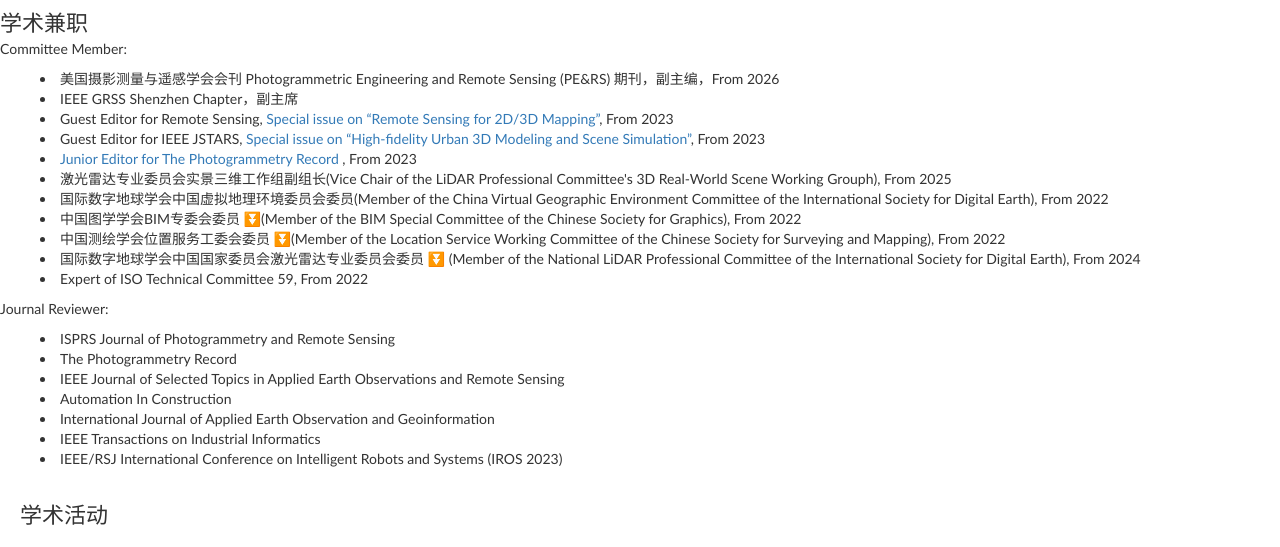
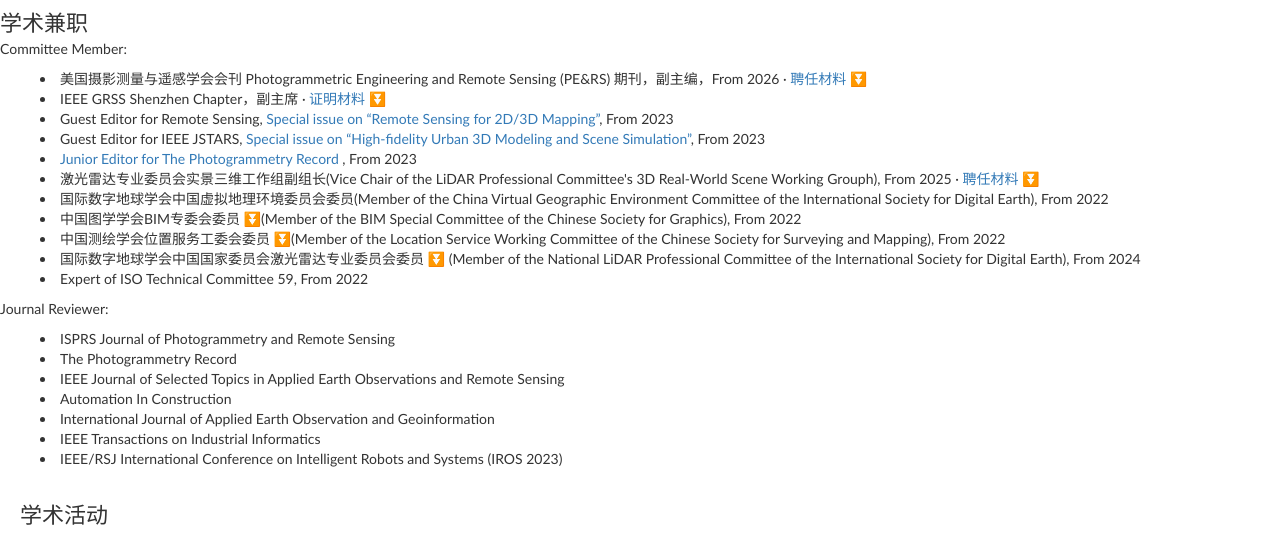
Before and after one commit to tangshengjun/GroupSitewithdoc, a plain HTML site: page index.html in a window 1280 px wide. Shown: the part 7743-8290 px from the top of the page. Drawn offline with Linux system fonts and the light colour scheme.

Commit message:
Add appointment document links

```diff
--- a/index.html
+++ b/index.html
@@ -823,12 +823,12 @@
               </p>
               <p>
                 <ul>
-	          <li style="list-style-position:inside;margin:0;padding:0;text-align:left;">美国摄影测量与遥感学会会刊 Photogrammetric Engineering and Remote Sensing (PE&amp;RS) 期刊，副主编，From 2026</li>
-		    <li style="list-style-position:inside;margin:0;padding:0;text-align:left;">IEEE GRSS Shenzhen Chapter，副主席</li>
+	          <li style="list-style-position:inside;margin:0;padding:0;text-align:left;">美国摄影测量与遥感学会会刊 Photogrammetric Engineering and Remote Sensing (PE&amp;RS) 期刊，副主编，From 2026 · <a href="https://www.kdocs.cn/l/chBq9HEXaZDQ">聘任材料 ⏬</a></li>
+		    <li style="list-style-position:inside;margin:0;padding:0;text-align:left;">IEEE GRSS Shenzhen Chapter，副主席 · <a href="https://www.kdocs.cn/l/cjhqFd1GNBF8">证明材料 ⏬</a></li>
 		    <li style="list-style-position:inside;margin:0;padding:0;text-align:left;">Guest Editor for Remote Sensing, <a href="https://www.mdpi.com/journal/remotesensing/special_issues/RMKV4988H7">Special issue on “Remote Sensing for 2D/3D Mapping”</a>, From 2023</li>
 	            <li style="list-style-position:inside;margin:0;padding:0;text-align:left;">Guest Editor for IEEE JSTARS, <a href="https://www.grss-ieee.org/wp-content/uploads/2023/07/cfp_High-fidelity-Urban-3D-Modeling-and-Scene-Simulation.pdf">Special issue on “High-fidelity Urban 3D Modeling and Scene Simulation”</a>, From 2023</li>
 	            <li style="list-style-position:inside;margin:0;padding:0;text-align:left;"><a href="https://onlinelibrary.wiley.com/page/journal/14779730/homepage/editorialboard.html"> Junior Editor for The Photogrammetry Record </a>, From 2023</li>
-                    <li style="list-style-position:inside;margin:0;padding:0;text-align:left;">激光雷达专业委员会实景三维工作组副组长(Vice Chair of the LiDAR Professional Committee's 3D Real-World Scene Working Grouph), From 2025</li>
+                    <li style="list-style-position:inside;margin:0;padding:0;text-align:left;">激光雷达专业委员会实景三维工作组副组长(Vice Chair of the LiDAR Professional Committee's 3D Real-World Scene Working Grouph), From 2025 · <a href="https://www.kdocs.cn/l/csXC1kpAJrme">聘任材料 ⏬</a></li>
 		    <li style="list-style-position:inside;margin:0;padding:0;text-align:left;">国际数字地球学会中国虚拟地理环境委员会委员(Member of the China Virtual Geographic Environment Committee of the International Society for Digital Earth), From 2022</li>
                     <li style="list-style-position:inside;margin:0;padding:0;text-align:left;">中国图学学会BIM专委会委员<a href="https://www.kdocs.cn/l/csYwm05JROBO"> ⏬</a>(Member of the BIM Special Committee of the Chinese Society for Graphics), From 2022</li>
                     <li style="list-style-position:inside;margin:0;padding:0;text-align:left;">中国测绘学会位置服务工委会委员<a href="https://www.kdocs.cn/l/cvmo8H3XgvE1"> ⏬</a>(Member of the Location Service Working Committee of the Chinese Society for Surveying and Mapping), From 2022</li>
```
